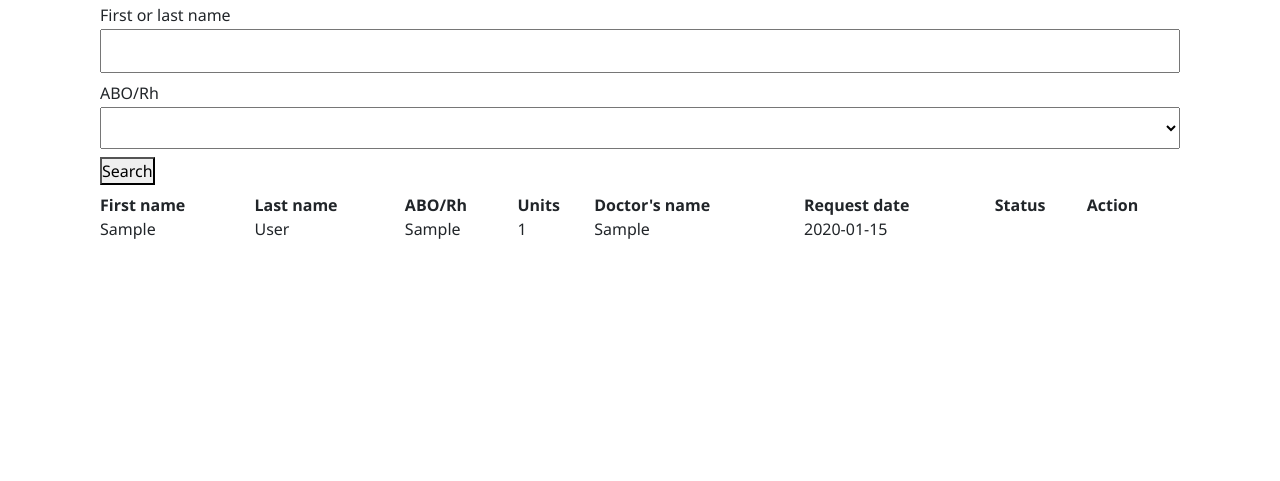
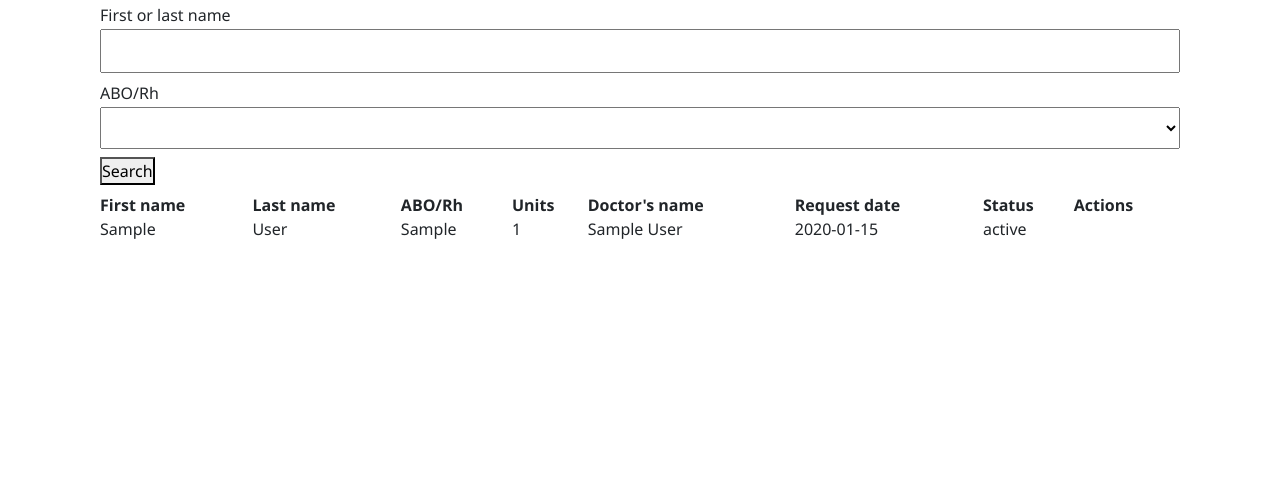
Before and after one commit to claucia/cs50x-final-project, a Flask app: page /blood-requests in a window 1280 px wide. Shown: the part 191-672 px from the top of the page. Run offline with Flask 2, Linux system fonts and the light colour scheme; a user stored in the database is signed in; tables that the repository leaves empty hold one stand-in row (values such as "Sample post"); parts of the project's set-up code (start-up, migrations or seed data) failed here and were passed over; some libraries are stand-ins or nearby versions.

Commit message:
Add doctor's full name

```diff
--- a/app/templates/blood_request/list.html
+++ b/app/templates/blood_request/list.html
@@ -25,7 +25,7 @@
       <th>Doctor's name</th>
       <th>Request date</th>
       <th>Status</th>
-      <th>Action</th>
+      <th>Actions</th>
     </tr>
   </thead>
   <tbody>
@@ -35,8 +35,9 @@
       <td>{{ request.patient_last_name }}</td>
       <td>{{ request.abo_rh }}</td>
       <td>{{ request.units }}</td>
-      <td>{{ request.user.first_name }}</td>
+      <td>{{ request.user.first_name + ' ' + request.user.last_name }}</td>
       <td>{{ request.request_date.strftime('%Y-%m-%d') }}</td>
+      <td>{{ request.status }}</td>
     </tr>
     {% endfor %}
   </tbody>
```
